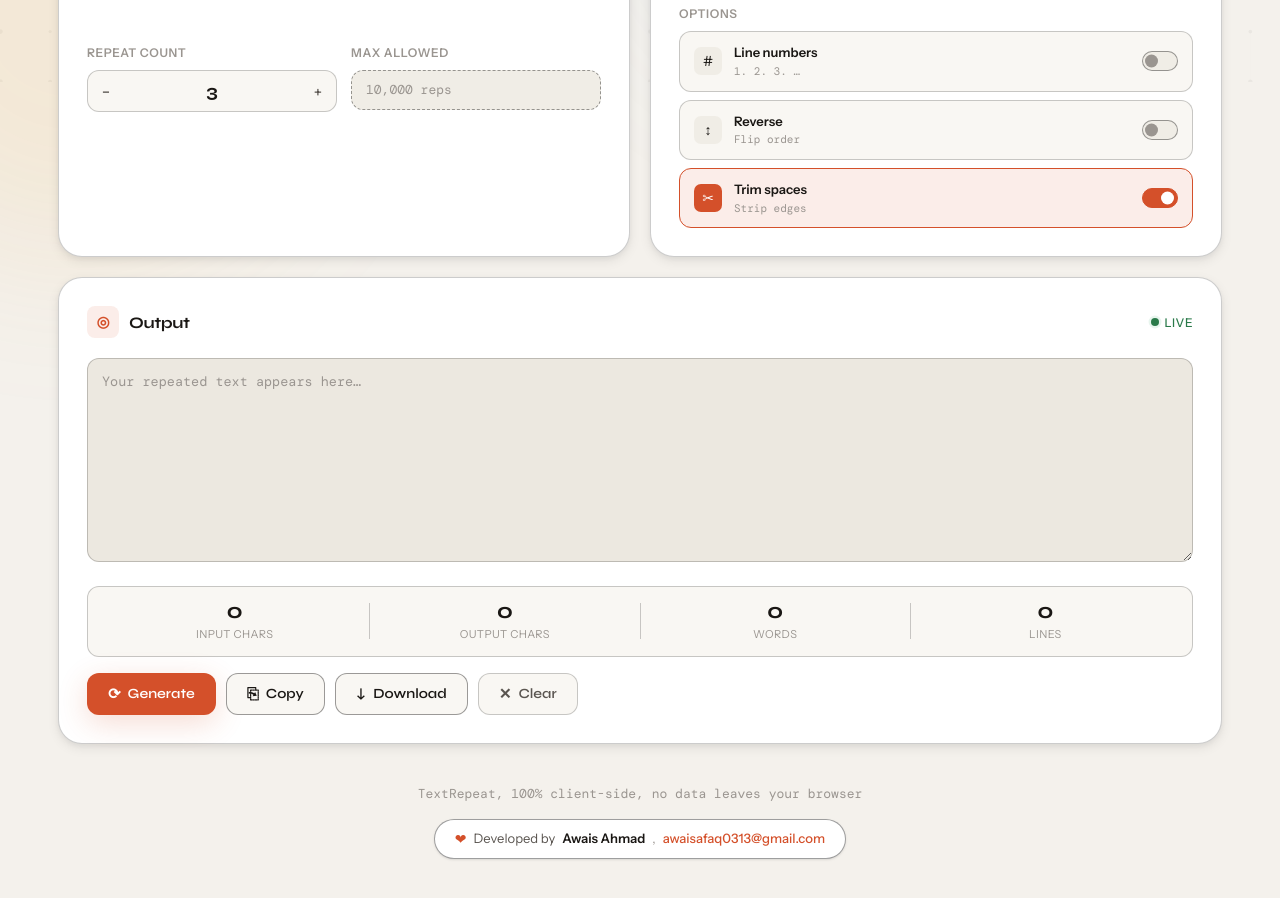
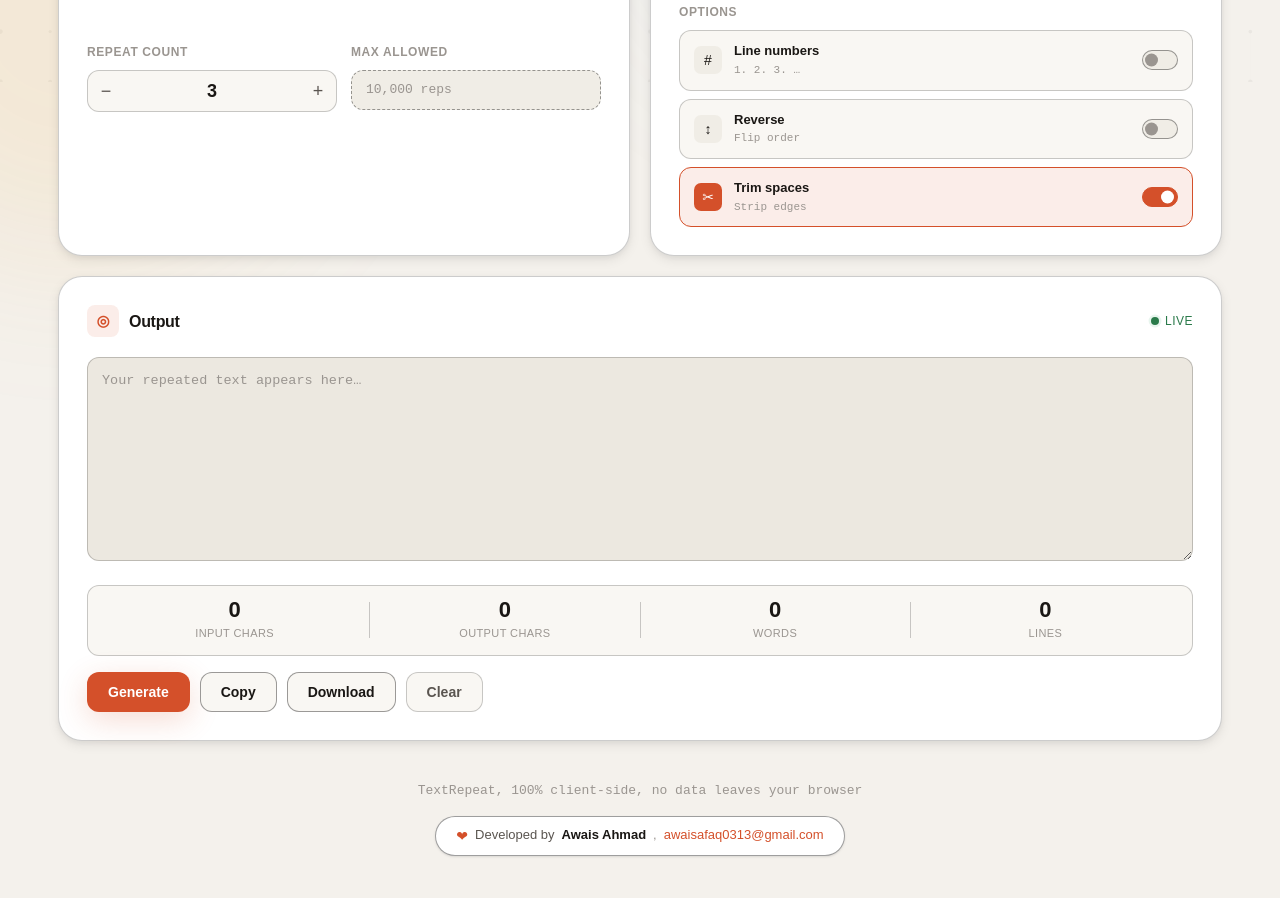
Before and after one commit to Awais-Ahamd/text-repeater-web, a plain HTML site: page index.html in a window 1280 px wide. Shown: the part 718-1616 px from the top of the page. Drawn offline with nearby package versions, Linux system fonts and the light colour scheme; a web font is replaced by a local one.

Commit message:
Simplify button elements in index.html

```diff
--- a/index.html
+++ b/index.html
@@ -4,9 +4,6 @@
   <meta charset="UTF-8" />
   <meta name="viewport" content="width=device-width, initial-scale=1.0" />
   <title>TextRepeat, Repeat Anything</title>
-  <link rel="preconnect" href="https://fonts.googleapis.com" />
-  <link rel="preconnect" href="https://fonts.gstatic.com" crossorigin />
-  <link href="https://fonts.googleapis.com/css2?family=Syne:wght@400;600;700;800&family=DM+Mono:ital,wght@0,300;0,400;0,500;1,400&family=Instrument+Sans:ital,wght@0,400;0,500;0,600;1,400&display=swap" rel="stylesheet" />
   <link rel="stylesheet" href="style.css" />
 </head>
 <body>
@@ -232,22 +229,10 @@
 
         <!-- Actions -->
         <div class="action-bar">
-          <button class="btn btn-primary" id="repeatBtn">
-            <span class="btn-icon">⟳</span>
-            <span>Generate</span>
-          </button>
-          <button class="btn btn-copy" id="copyBtn">
-            <span class="btn-icon">⎘</span>
-            <span>Copy</span>
-          </button>
-          <button class="btn btn-download" id="downloadBtn">
-            <span class="btn-icon">↓</span>
-            <span>Download</span>
-          </button>
-          <button class="btn btn-clear" id="clearBtn">
-            <span class="btn-icon">✕</span>
-            <span>Clear</span>
-          </button>
+          <button class="btn btn-primary" id="repeatBtn">Generate</button>
+          <button class="btn btn-copy" id="copyBtn">Copy</button>
+          <button class="btn btn-download" id="downloadBtn">Download</button>
+          <button class="btn btn-clear" id="clearBtn">Clear</button>
         </div>
       </div>
 
@@ -273,3 +258,4 @@
   <script src="app.js"></script>
 </body>
 </html>
+s
```
